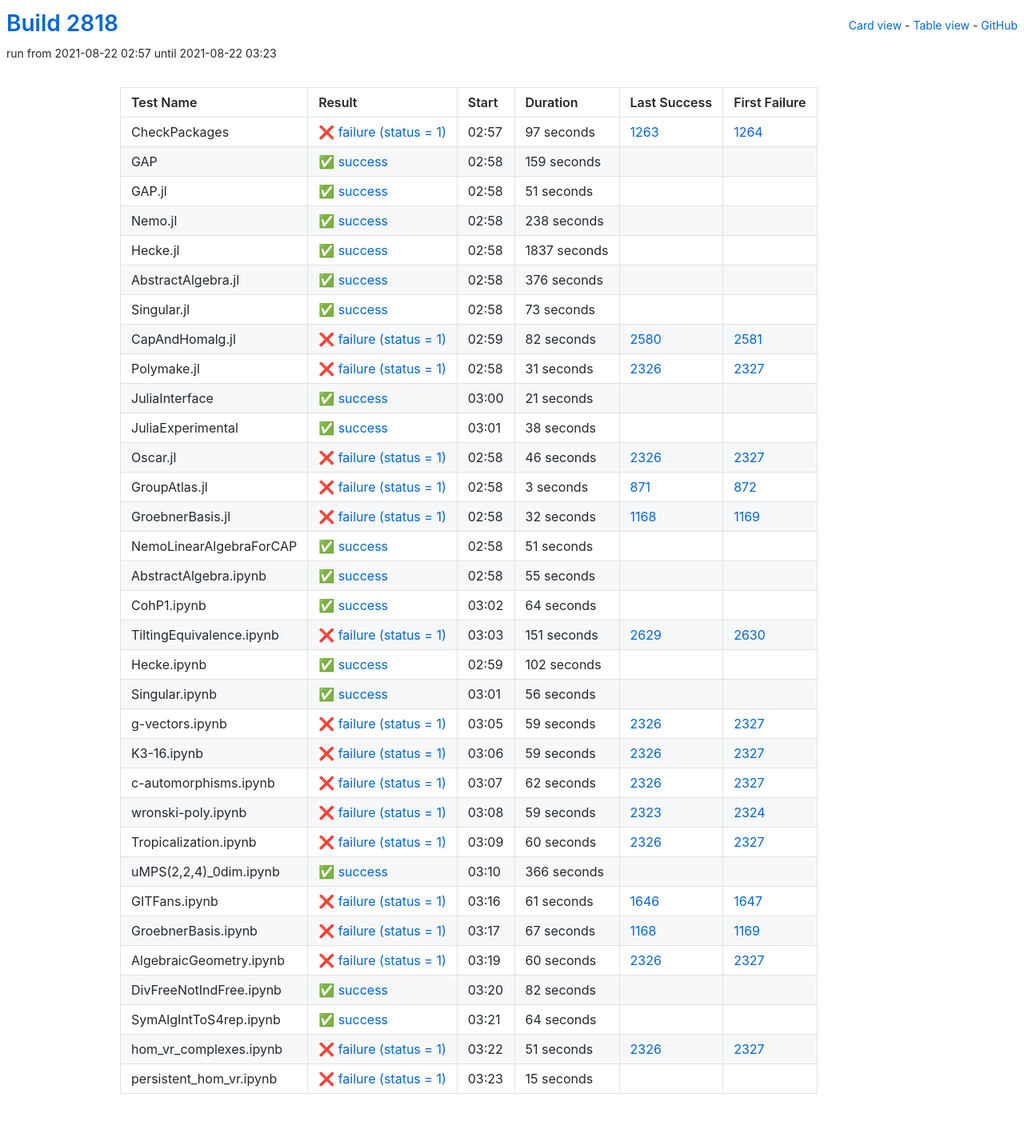
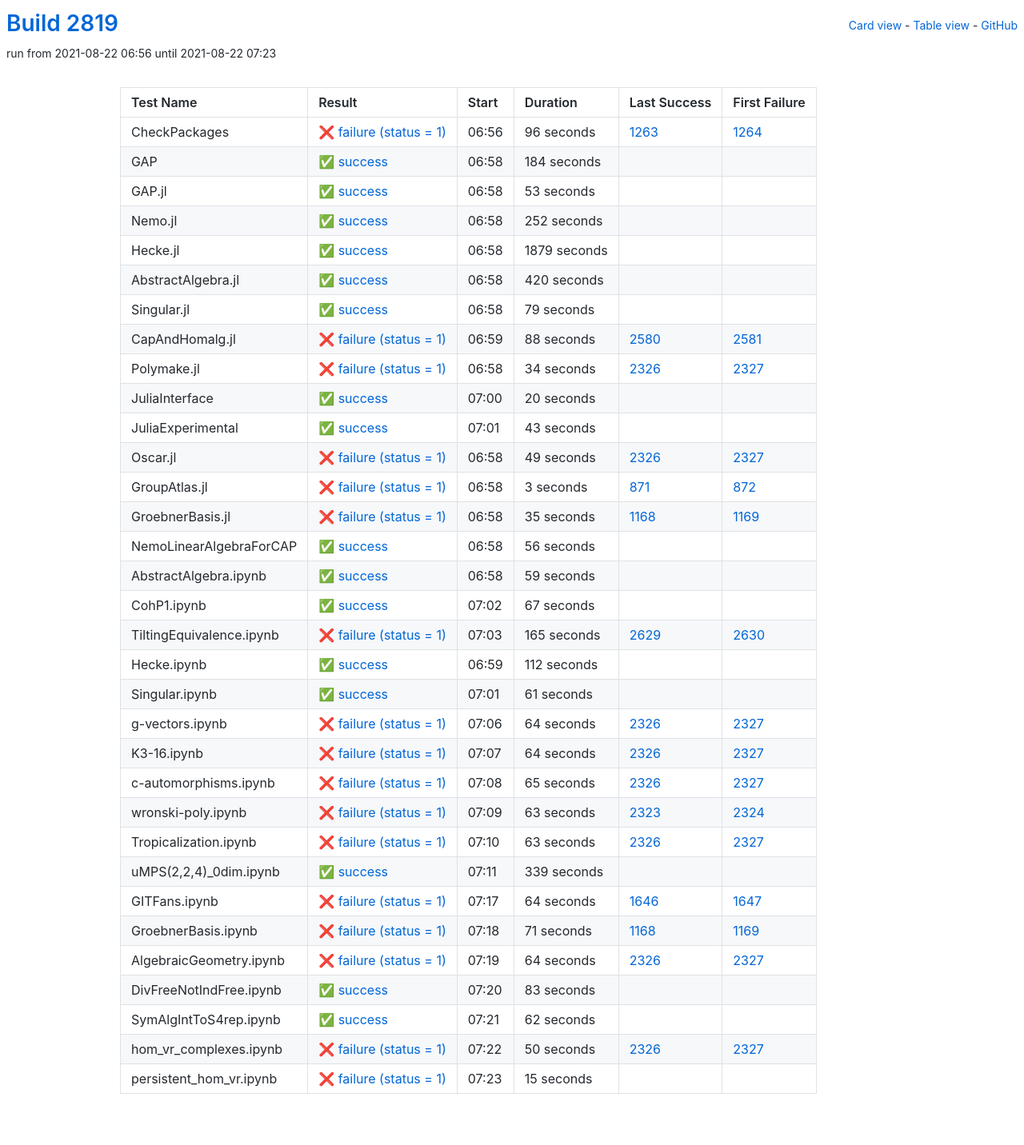
Before and after one commit to oscar-system/oscar-ci-status-stable, a Jekyll site: the page built from table.html, in a window 1280 px wide. Shown: the whole page at 80% size. Built offline with Jekyll 4.4.1, drawn with Linux system fonts in a browser that asks for light colours.

Commit message:
Build #2819

```diff
--- a/_data/ci.yml
+++ b/_data/ci.yml
@@ -1,6 +1,6 @@
 ---
-build: 2818
-build_url: https://oscarci.mathematik.uni-kl.de/job/oscar-stable/2818/
+build: 2819
+build_url: https://oscarci.mathematik.uni-kl.de/job/oscar-stable/2819/
 job: oscar-stable
 organization: oscar-system
 repo: oscar-ci-status-stable
@@ -8,152 +8,152 @@ repourl: https://github.com/oscar-system/oscar-ci-status-stable
 tests:
 - name: CheckPackages
   id: checkpackages
-  log: https://oscarci.mathematik.uni-kl.de/job/oscar-stable/2818/artifact/logs/build-2818/CheckPackages.log
-  start: 2021-08-22 02:57
+  log: https://oscarci.mathematik.uni-kl.de/job/oscar-stable/2819/artifact/logs/build-2819/CheckPackages.log
+  start: 2021-08-22 06:56
   success: false
   exitcode: 1
   status: failure
-  duration: 97
+  duration: 96
   last_success: 1263
   last_success_url: https://oscarci.mathematik.uni-kl.de/job/oscar-stable/1263/
   first_failure: 1264
   first_failure_url: https://oscarci.mathematik.uni-kl.de/job/oscar-stable/1264/
 - name: GAP
   id: gap
-  log: https://oscarci.mathematik.uni-kl.de/job/oscar-stable/2818/artifact/logs/build-2818/GAP.log
-  start: 2021-08-22 02:58
+  log: https://oscarci.mathematik.uni-kl.de/job/oscar-stable/2819/artifact/logs/build-2819/GAP.log
+  start: 2021-08-22 06:58
   success: true
   exitcode: 0
   status: success
-  duration: 159
+  duration: 184
   last_success: false
   last_success_url:
   first_failure: false
   first_failure_url:
 - name: GAP.jl
   id: gap-jl
-  log: https://oscarci.mathematik.uni-kl.de/job/oscar-stable/2818/artifact/logs/build-2818/GAP.jl.log
-  start: 2021-08-22 02:58
+  log: https://oscarci.mathematik.uni-kl.de/job/oscar-stable/2819/artifact/logs/build-2819/GAP.jl.log
+  start: 2021-08-22 06:58
   success: true
   exitcode: 0
   status: success
-  duration: 51
+  duration: 53
   last_success: false
   last_success_url:
   first_failure: false
   first_failure_url:
 - name: Nemo.jl
   id: nemo-jl
-  log: https://oscarci.mathematik.uni-kl.de/job/oscar-stable/2818/artifact/logs/build-2818/Nemo.jl.log
-  start: 2021-08-22 02:58
+  log: https://oscarci.mathematik.uni-kl.de/job/oscar-stable/2819/artifact/logs/build-2819/Nemo.jl.log
+  start: 2021-08-22 06:58
   success: true
   exitcode: 0
   status: success
-  duration: 238
+  duration: 252
   last_success: false
   last_success_url:
   first_failure: false
   first_failure_url:
 - name: Hecke.jl
   id: hecke-jl
-  log: https://oscarci.mathematik.uni-kl.de/job/oscar-stable/2818/artifact/logs/build-2818/Hecke.jl.log
-  start: 2021-08-22 02:58
+  log: https://oscarci.mathematik.uni-kl.de/job/oscar-stable/2819/artifact/logs/build-2819/Hecke.jl.log
+  start: 2021-08-22 06:58
   success: true
   exitcode: 0
   status: success
-  duration: 1837
+  duration: 1879
   last_success: false
   last_success_url:
   first_failure: false
   first_failure_url:
 - name: AbstractAlgebra.jl
   id: abstractalgebra-jl
-  log: https://oscarci.mathematik.uni-kl.de/job/oscar-stable/2818/artifact/logs/build-2818/AbstractAlgebra.jl.log
-  start: 2021-08-22 02:58
+  log: https://oscarci.mathematik.uni-kl.de/job/oscar-stable/2819/artifact/logs/build-2819/AbstractAlgebra.jl.log
+  start: 2021-08-22 06:58
   success: true
   exitcode: 0
   status: success
-  duration: 376
+  duration: 420
   last_success: false
   last_success_url:
   first_failure: false
   first_failure_url:
 - name: Singular.jl
   id: singular-jl
-  log: https://oscarci.mathematik.uni-kl.de/job/oscar-stable/2818/artifact/logs/build-2818/Singular.jl.log
-  start: 2021-08-22 02:58
+  log: https://oscarci.mathematik.uni-kl.de/job/oscar-stable/2819/artifact/logs/build-2819/Singular.jl.log
+  start: 2021-08-22 06:58
   success: true
   exitcode: 0
   status: success
-  duration: 73
+  duration: 79
   last_success: false
   last_success_url:
   first_failure: false
   first_failure_url:
 - name: CapAndHomalg.jl
   id: capandhomalg-jl
-  log: https://oscarci.mathematik.uni-kl.de/job/oscar-stable/2818/artifact/logs/build-2818/CapAndHomalg.jl.log
-  start: 2021-08-22 02:59
+  log: https://oscarci.mathematik.uni-kl.de/job/oscar-stable/2819/artifact/logs/build-2819/CapAndHomalg.jl.log
+  start: 2021-08-22 06:59
   success: false
   exitcode: 1
   status: failure
-  duration: 82
+  duration: 88
   last_success: 2580
   last_success_url: https://oscarci.mathematik.uni-kl.de/job/oscar-stable/2580/
   first_failure: 2581
   first_failure_url: https://oscarci.mathematik.uni-kl.de/job/oscar-stable/2581/
 - name: Polymake.jl
   id: polymake-jl
-  log: https://oscarci.mathematik.uni-kl.de/job/oscar-stable/2818/artifact/logs/build-2818/Polymake.jl.log
-  start: 2021-08-22 02:58
+  log: https://oscarci.mathematik.uni-kl.de/job/oscar-stable/2819/artifact/logs/build-2819/Polymake.jl.log
+  start: 2021-08-22 06:58
   success: false
   exitcode: 1
   status: failure
-  duration: 31
+  duration: 34
   last_success: 2326
   last_success_url: https://oscarci.mathematik.uni-kl.de/job/oscar-stable/2326/
   first_failure: 2327
   first_failure_url: https://oscarci.mathematik.uni-kl.de/job/oscar-stable/2327/
 - name: JuliaInterface
   id: juliainterface
-  log: https://oscarci.mathematik.uni-kl.de/job/oscar-stable/2818/artifact/logs/build-2818/JuliaInterface.log
-  start: 2021-08-22 03:00
+  log: https://oscarci.mathematik.uni-kl.de/job/oscar-stable/2819/artifact/logs/build-2819/JuliaInterface.log
+  start: 2021-08-22 07:00
   success: true
   exitcode: 0
   status: success
-  duration: 21
+  duration: 20
   last_success: false
   last_success_url:
   first_failure: false
   first_failure_url:
 - name: JuliaExperimental
   id: juliaexperimental
-  log: https://oscarci.mathematik.uni-kl.de/job/oscar-stable/2818/artifact/logs/build-2818/JuliaExperimental.log
-  start: 2021-08-22 03:01
+  log: https://oscarci.mathematik.uni-kl.de/job/oscar-stable/2819/artifact/logs/build-2819/JuliaExperimental.log
+  start: 2021-08-22 07:01
   success: true
   exitcode: 0
   status: success
-  duration: 38
+  duration: 43
   last_success: false
   last_success_url:
   first_failure: false
   first_failure_url:
 - name: Oscar.jl
   id: oscar-jl
-  log: https://oscarci.mathematik.uni-kl.de/job/oscar-stable/2818/artifact/logs/build-2818/Oscar.jl.log
-  start: 2021-08-22 02:58
+  log: https://oscarci.mathematik.uni-kl.de/job/oscar-stable/2819/artifact/logs/build-2819/Oscar.jl.log
+  start: 2021-08-22 06:58
   success: false
   exitcode: 1
   status: failure
-  duration: 46
+  duration: 49
   last_success: 2326
   last_success_url: https://oscarci.mathematik.uni-kl.de/job/oscar-stable/2326/
   first_failure: 2327
   first_failure_url: https://oscarci.mathematik.uni-kl.de/job/oscar-stable/2327/
 - name: GroupAtlas.jl
   id: groupatlas-jl
-  log: https://oscarci.mathematik.uni-kl.de/job/oscar-stable/2818/artifact/logs/build-2818/GroupAtlas.jl.log
-  start: 2021-08-22 02:58
+  log: https://oscarci.mathematik.uni-kl.de/job/oscar-stable/2819/artifact/logs/build-2819/GroupAtlas.jl.log
+  start: 2021-08-22 06:58
   success: false
   exitcode: 1
   status: failure
@@ -164,80 +164,20 @@ tests:
   first_failure_url: https://oscarci.mathematik.uni-kl.de/job/oscar-stable/872/
 - name: GroebnerBasis.jl
   id: groebnerbasis-jl
-  log: https://oscarci.mathematik.uni-kl.de/job/oscar-stable/2818/artifact/logs/build-2818/GroebnerBasis.jl.log
-  start: 2021-08-22 02:58
+  log: https://oscarci.mathematik.uni-kl.de/job/oscar-stable/2819/artifact/logs/build-2819/GroebnerBasis.jl.log
+  start: 2021-08-22 06:58
   success: false
   exitcode: 1
   status: failure
-  duration: 32
+  duration: 35
   last_success: 1168
   last_success_url: https://oscarci.mathematik.uni-kl.de/job/oscar-stable/1168/
   first_failure: 1169
   first_failure_url: https://oscarci.mathematik.uni-kl.de/job/oscar-stable/1169/
 - name: NemoLinearAlgebraForCAP
   id: nemolinearalgebraforcap
-  log: https://oscarci.mathematik.uni-kl.de/job/oscar-stable/2818/artifact/logs/build-2818/NemoLinearAlgebraForCAP.log
-  start: 2021-08-22 02:58
-  success: true
-  exitcode: 0
-  status: success
-  duration: 51
-  last_success: false
-  last_success_url:
-  first_failure: false
-  first_failure_url:
-- name: AbstractAlgebra.ipynb
-  id: abstractalgebra-ipynb
-  log: https://oscarci.mathematik.uni-kl.de/job/oscar-stable/2818/artifact/logs/build-2818/AbstractAlgebra.ipynb.log
-  start: 2021-08-22 02:58
-  success: true
-  exitcode: 0
-  status: success
-  duration: 55
-  last_success: false
-  last_success_url:
-  first_failure: false
-  first_failure_url:
-- name: CohP1.ipynb
-  id: cohp1-ipynb
-  log: https://oscarci.mathematik.uni-kl.de/job/oscar-stable/2818/artifact/logs/build-2818/CohP1.ipynb.log
-  start: 2021-08-22 03:02
-  success: true
-  exitcode: 0
-  status: success
-  duration: 64
-  last_success: false
-  last_success_url:
-  first_failure: false
-  first_failure_url:
-- name: TiltingEquivalence.ipynb
-  id: tiltingequivalence-ipynb
-  log: https://oscarci.mathematik.uni-kl.de/job/oscar-stable/2818/artifact/logs/build-2818/TiltingEquivalence.ipynb.log
-  start: 2021-08-22 03:03
-  success: false
-  exitcode: 1
-  status: failure
-  duration: 151
-  last_success: 2629
-  last_success_url: https://oscarci.mathematik.uni-kl.de/job/oscar-stable/2629/
-  first_failure: 2630
-  first_failure_url: https://oscarci.mathematik.uni-kl.de/job/oscar-stable/2630/
-- name: Hecke.ipynb
-  id: hecke-ipynb
-  log: https://oscarci.mathematik.uni-kl.de/job/oscar-stable/2818/artifact/logs/build-2818/Hecke.ipynb.log
-  start: 2021-08-22 02:59
-  success: true
-  exitcode: 0
-  status: success
-  duration: 102
-  last_success: false
-  last_success_url:
-  first_failure: false
-  first_failure_url:
-- name: Singular.ipynb
-  id: singular-ipynb
-  log: https://oscarci.mathematik.uni-kl.de/job/oscar-stable/2818/artifact/logs/build-2818/Singular.ipynb.log
-  start: 2021-08-22 03:01
+  log: https://oscarci.mathematik.uni-kl.de/job/oscar-stable/2819/artifact/logs/build-2819/NemoLinearAlgebraForCAP.log
+  start: 2021-08-22 06:58
   success: true
   exitcode: 0
   status: success
@@ -246,154 +186,214 @@ tests:
   last_success_url:
   first_failure: false
   first_failure_url:
-- name: g-vectors.ipynb
-  id: g-vectors-ipynb
-  log: https://oscarci.mathematik.uni-kl.de/job/oscar-stable/2818/artifact/logs/build-2818/g-vectors.ipynb.log
-  start: 2021-08-22 03:05
+- name: AbstractAlgebra.ipynb
+  id: abstractalgebra-ipynb
+  log: https://oscarci.mathematik.uni-kl.de/job/oscar-stable/2819/artifact/logs/build-2819/AbstractAlgebra.ipynb.log
+  start: 2021-08-22 06:58
+  success: true
+  exitcode: 0
+  status: success
+  duration: 59
+  last_success: false
+  last_success_url:
+  first_failure: false
+  first_failure_url:
+- name: CohP1.ipynb
+  id: cohp1-ipynb
+  log: https://oscarci.mathematik.uni-kl.de/job/oscar-stable/2819/artifact/logs/build-2819/CohP1.ipynb.log
+  start: 2021-08-22 07:02
+  success: true
+  exitcode: 0
+  status: success
+  duration: 67
+  last_success: false
+  last_success_url:
+  first_failure: false
+  first_failure_url:
+- name: TiltingEquivalence.ipynb
+  id: tiltingequivalence-ipynb
+  log: https://oscarci.mathematik.uni-kl.de/job/oscar-stable/2819/artifact/logs/build-2819/TiltingEquivalence.ipynb.log
+  start: 2021-08-22 07:03
   success: false
   exitcode: 1
   status: failure
-  duration: 59
+  duration: 165
+  last_success: 2629
+  last_success_url: https://oscarci.mathematik.uni-kl.de/job/oscar-stable/2629/
+  first_failure: 2630
+  first_failure_url: https://oscarci.mathematik.uni-kl.de/job/oscar-stable/2630/
+- name: Hecke.ipynb
+  id: hecke-ipynb
+  log: https://oscarci.mathematik.uni-kl.de/job/oscar-stable/2819/artifact/logs/build-2819/Hecke.ipynb.log
+  start: 2021-08-22 06:59
+  success: true
+  exitcode: 0
+  status: success
+  duration: 112
+  last_success: false
+  last_success_url:
+  first_failure: false
+  first_failure_url:
+- name: Singular.ipynb
+  id: singular-ipynb
+  log: https://oscarci.mathematik.uni-kl.de/job/oscar-stable/2819/artifact/logs/build-2819/Singular.ipynb.log
+  start: 2021-08-22 07:01
+  success: true
+  exitcode: 0
+  status: success
+  duration: 61
+  last_success: false
+  last_success_url:
+  first_failure: false
+  first_failure_url:
+- name: g-vectors.ipynb
+  id: g-vectors-ipynb
+  log: https://oscarci.mathematik.uni-kl.de/job/oscar-stable/2819/artifact/logs/build-2819/g-vectors.ipynb.log
+  start: 2021-08-22 07:06
+  success: false
+  exitcode: 1
+  status: failure
+  duration: 64
   last_success: 2326
   last_success_url: https://oscarci.mathematik.uni-kl.de/job/oscar-stable/2326/
   first_failure: 2327
   first_failure_url: https://oscarci.mathematik.uni-kl.de/job/oscar-stable/2327/
 - name: K3-16.ipynb
   id: k3-16-ipynb
-  log: https://oscarci.mathematik.uni-kl.de/job/oscar-stable/2818/artifact/logs/build-2818/K3-16.ipynb.log
-  start: 2021-08-22 03:06
+  log: https://oscarci.mathematik.uni-kl.de/job/oscar-stable/2819/artifact/logs/build-2819/K3-16.ipynb.log
+  start: 2021-08-22 07:07
   success: false
   exitcode: 1
   status: failure
-  duration: 59
+  duration: 64
   last_success: 2326
   last_success_url: https://oscarci.mathematik.uni-kl.de/job/oscar-stable/2326/
   first_failure: 2327
   first_failure_url: https://oscarci.mathematik.uni-kl.de/job/oscar-stable/2327/
 - name: c-automorphisms.ipynb
   id: c-automorphisms-ipynb
-  log: https://oscarci.mathematik.uni-kl.de/job/oscar-stable/2818/artifact/logs/build-2818/c-automorphisms.ipynb.log
-  start: 2021-08-22 03:07
+  log: https://oscarci.mathematik.uni-kl.de/job/oscar-stable/2819/artifact/logs/build-2819/c-automorphisms.ipynb.log
+  start: 2021-08-22 07:08
   success: false
   exitcode: 1
   status: failure
-  duration: 62
+  duration: 65
   last_success: 2326
   last_success_url: https://oscarci.mathematik.uni-kl.de/job/oscar-stable/2326/
   first_failure: 2327
   first_failure_url: https://oscarci.mathematik.uni-kl.de/job/oscar-stable/2327/
 - name: wronski-poly.ipynb
   id: wronski-poly-ipynb
-  log: https://oscarci.mathematik.uni-kl.de/job/oscar-stable/2818/artifact/logs/build-2818/wronski-poly.ipynb.log
-  start: 2021-08-22 03:08
+  log: https://oscarci.mathematik.uni-kl.de/job/oscar-stable/2819/artifact/logs/build-2819/wronski-poly.ipynb.log
+  start: 2021-08-22 07:09
   success: false
   exitcode: 1
   status: failure
-  duration: 59
+  duration: 63
   last_success: 2323
   last_success_url: https://oscarci.mathematik.uni-kl.de/job/oscar-stable/2323/
   first_failure: 2324
   first_failure_url: https://oscarci.mathematik.uni-kl.de/job/oscar-stable/2324/
 - name: Tropicalization.ipynb
   id: tropicalization-ipynb
-  log: https://oscarci.mathematik.uni-kl.de/job/oscar-stable/2818/artifact/logs/build-2818/Tropicalization.ipynb.log
-  start: 2021-08-22 03:09
+  log: https://oscarci.mathematik.uni-kl.de/job/oscar-stable/2819/artifact/logs/build-2819/Tropicalization.ipynb.log
+  start: 2021-08-22 07:10
   success: false
   exitcode: 1
   status: failure
-  duration: 60
+  duration: 63
   last_success: 2326
   last_success_url: https://oscarci.mathematik.uni-kl.de/job/oscar-stable/2326/
   first_failure: 2327
   first_failure_url: https://oscarci.mathematik.uni-kl.de/job/oscar-stable/2327/
 - name: uMPS(2,2,4)_0dim.ipynb
   id: umps-2-2-4-0dim-ipynb
-  log: https://oscarci.mathematik.uni-kl.de/job/oscar-stable/2818/artifact/logs/build-2818/uMPS-2-2-4-_0dim.ipynb.log
-  start: 2021-08-22 03:10
+  log: https://oscarci.mathematik.uni-kl.de/job/oscar-stable/2819/artifact/logs/build-2819/uMPS-2-2-4-_0dim.ipynb.log
+  start: 2021-08-22 07:11
   success: true
   exitcode: 0
   status: success
-  duration: 366
+  duration: 339
   last_success: false
   last_success_url:
   first_failure: false
   first_failure_url:
 - name: GITFans.ipynb
   id: gitfans-ipynb
-  log: https://oscarci.mathematik.uni-kl.de/job/oscar-stable/2818/artifact/logs/build-2818/GITFans.ipynb.log
-  start: 2021-08-22 03:16
+  log: https://oscarci.mathematik.uni-kl.de/job/oscar-stable/2819/artifact/logs/build-2819/GITFans.ipynb.log
+  start: 2021-08-22 07:17
   success: false
   exitcode: 1
   status: failure
-  duration: 61
+  duration: 64
   last_success: 1646
   last_success_url: https://oscarci.mathematik.uni-kl.de/job/oscar-stable/1646/
   first_failure: 1647
   first_failure_url: https://oscarci.mathematik.uni-kl.de/job/oscar-stable/1647/
 - name: GroebnerBasis.ipynb
   id: groebnerbasis-ipynb
-  log: https://oscarci.mathematik.uni-kl.de/job/oscar-stable/2818/artifact/logs/build-2818/GroebnerBasis.ipynb.log
-  start: 2021-08-22 03:17
+  log: https://oscarci.mathematik.uni-kl.de/job/oscar-stable/2819/artifact/logs/build-2819/GroebnerBasis.ipynb.log
+  start: 2021-08-22 07:18
   success: false
   exitcode: 1
   status: failure
-  duration: 67
+  duration: 71
   last_success: 1168
   last_success_url: https://oscarci.mathematik.uni-kl.de/job/oscar-stable/1168/
   first_failure: 1169
   first_failure_url: https://oscarci.mathematik.uni-kl.de/job/oscar-stable/1169/
 - name: AlgebraicGeometry.ipynb
   id: algebraicgeometry-ipynb
-  log: https://oscarci.mathematik.uni-kl.de/job/oscar-stable/2818/artifact/logs/build-2818/AlgebraicGeometry.ipynb.log
-  start: 2021-08-22 03:19
+  log: https://oscarci.mathematik.uni-kl.de/job/oscar-stable/2819/artifact/logs/build-2819/AlgebraicGeometry.ipynb.log
+  start: 2021-08-22 07:19
   success: false
   exitcode: 1
   status: failure
-  duration: 60
+  duration: 64
   last_success: 2326
   last_success_url: https://oscarci.mathematik.uni-kl.de/job/oscar-stable/2326/
   first_failure: 2327
   first_failure_url: https://oscarci.mathematik.uni-kl.de/job/oscar-stable/2327/
 - name: DivFreeNotIndFree.ipynb
   id: divfreenotindfree-ipynb
-  log: https://oscarci.mathematik.uni-kl.de/job/oscar-stable/2818/artifact/logs/build-2818/DivFreeNotIndFree.ipynb.log
-  start: 2021-08-22 03:20
+  log: https://oscarci.mathematik.uni-kl.de/job/oscar-stable/2819/artifact/logs/build-2819/DivFreeNotIndFree.ipynb.log
+  start: 2021-08-22 07:20
   success: true
   exitcode: 0
   status: success
-  duration: 82
+  duration: 83
   last_success: false
   last_success_url:
   first_failure: false
   first_failure_url:
 - name: SymAlgIntToS4rep.ipynb
   id: symalginttos4rep-ipynb
-  log: https://oscarci.mathematik.uni-kl.de/job/oscar-stable/2818/artifact/logs/build-2818/SymAlgIntToS4rep.ipynb.log
-  start: 2021-08-22 03:21
+  log: https://oscarci.mathematik.uni-kl.de/job/oscar-stable/2819/artifact/logs/build-2819/SymAlgIntToS4rep.ipynb.log
+  start: 2021-08-22 07:21
   success: true
   exitcode: 0
   status: success
-  duration: 64
+  duration: 62
   last_success: false
   last_success_url:
   first_failure: false
   first_failure_url:
 - name: hom_vr_complexes.ipynb
   id: hom-vr-complexes-ipynb
-  log: https://oscarci.mathematik.uni-kl.de/job/oscar-stable/2818/artifact/logs/build-2818/hom_vr_complexes.ipynb.log
-  start: 2021-08-22 03:22
+  log: https://oscarci.mathematik.uni-kl.de/job/oscar-stable/2819/artifact/logs/build-2819/hom_vr_complexes.ipynb.log
+  start: 2021-08-22 07:22
   success: false
   exitcode: 1
   status: failure
-  duration: 51
+  duration: 50
   last_success: 2326
   last_success_url: https://oscarci.mathematik.uni-kl.de/job/oscar-stable/2326/
   first_failure: 2327
   first_failure_url: https://oscarci.mathematik.uni-kl.de/job/oscar-stable/2327/
 - name: persistent_hom_vr.ipynb
   id: persistent-hom-vr-ipynb
-  log: https://oscarci.mathematik.uni-kl.de/job/oscar-stable/2818/artifact/logs/build-2818/persistent_hom_vr.ipynb.log
-  start: 2021-08-22 03:23
+  log: https://oscarci.mathematik.uni-kl.de/job/oscar-stable/2819/artifact/logs/build-2819/persistent_hom_vr.ipynb.log
+  start: 2021-08-22 07:23
   success: false
   exitcode: 1
   status: failure
```
Also changed, not shown: README.md.
